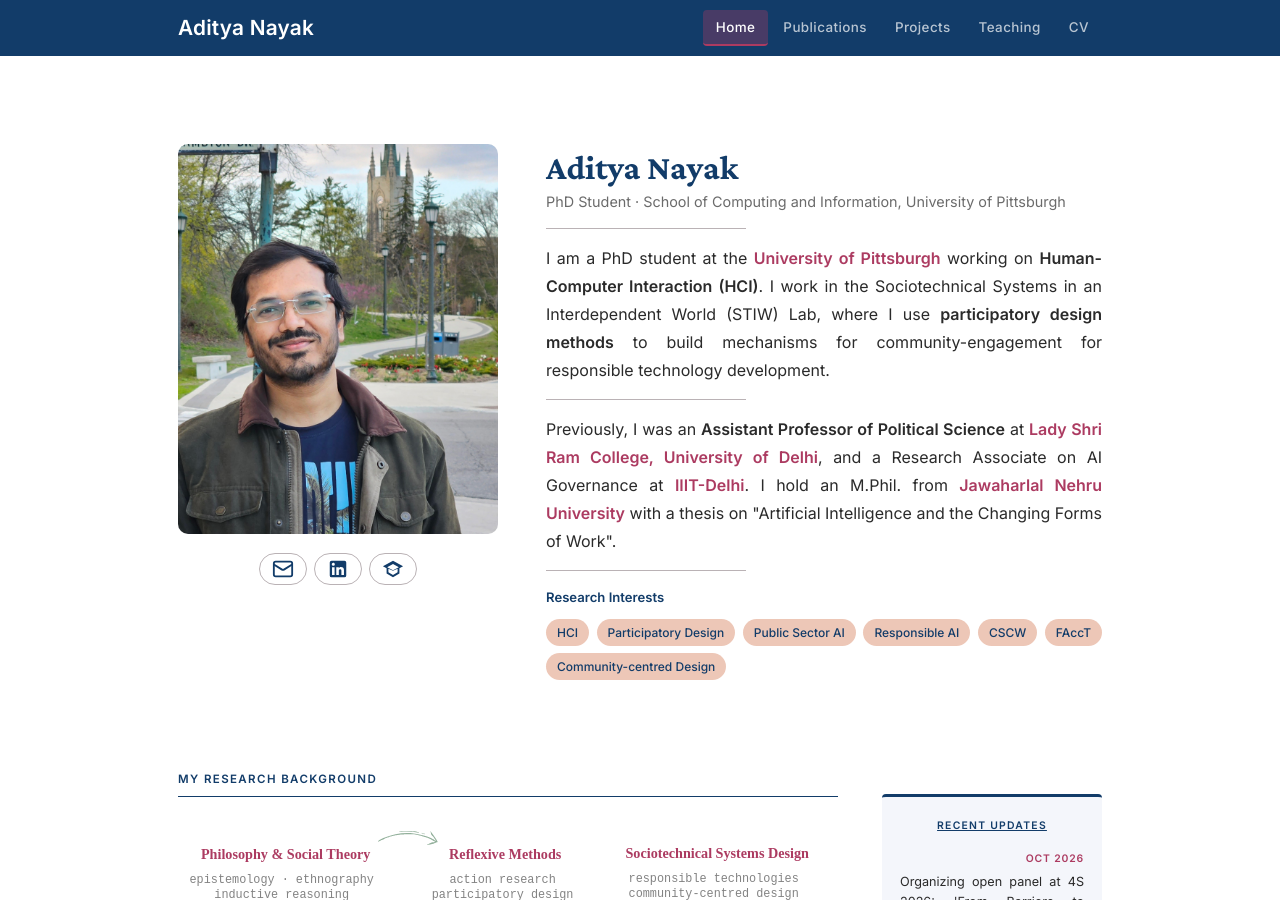
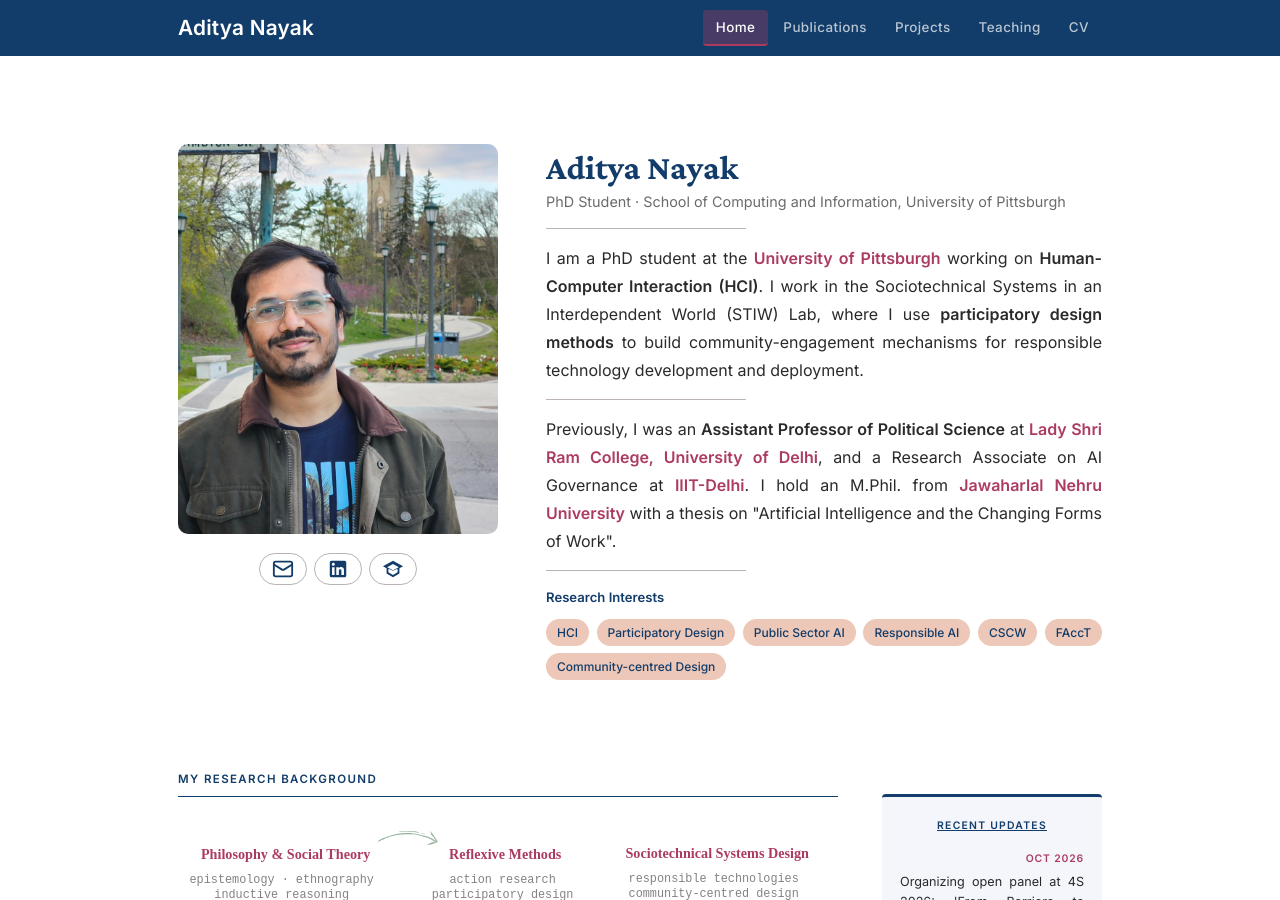
Before and after one commit to adityanayak-info/adityanayak-info.github.io, a Jekyll site: the page built from index.md, in a window 1280 px wide and 900 px high. Built offline with Jekyll 4.4.1, drawn with Linux system fonts in a browser that asks for light colours.

Commit message:
Update default.html

```diff
--- a/_layouts/default.html
+++ b/_layouts/default.html
@@ -116,7 +116,7 @@
 
             <hr class="profile-rule">
 
-            <p>I am a PhD student at the <a class="inst-link" href="https://www.sci.pitt.edu" target="_blank">University of Pittsburgh</a> working on <strong>Human-Computer Interaction (HCI)</strong>. I work in the Sociotechnical Systems in an Interdependent World (STIW) Lab, where I use <strong>participatory design methods</strong> to build mechanisms for community-engagement for responsible technology development.</p>
+            <p>I am a PhD student at the <a class="inst-link" href="https://www.sci.pitt.edu" target="_blank">University of Pittsburgh</a> working on <strong>Human-Computer Interaction (HCI)</strong>. I work in the Sociotechnical Systems in an Interdependent World (STIW) Lab, where I use <strong>participatory design methods</strong> to build community-engagement mechanisms for responsible technology development and deployment.</p>
 
             <hr class="profile-rule">
 
```
